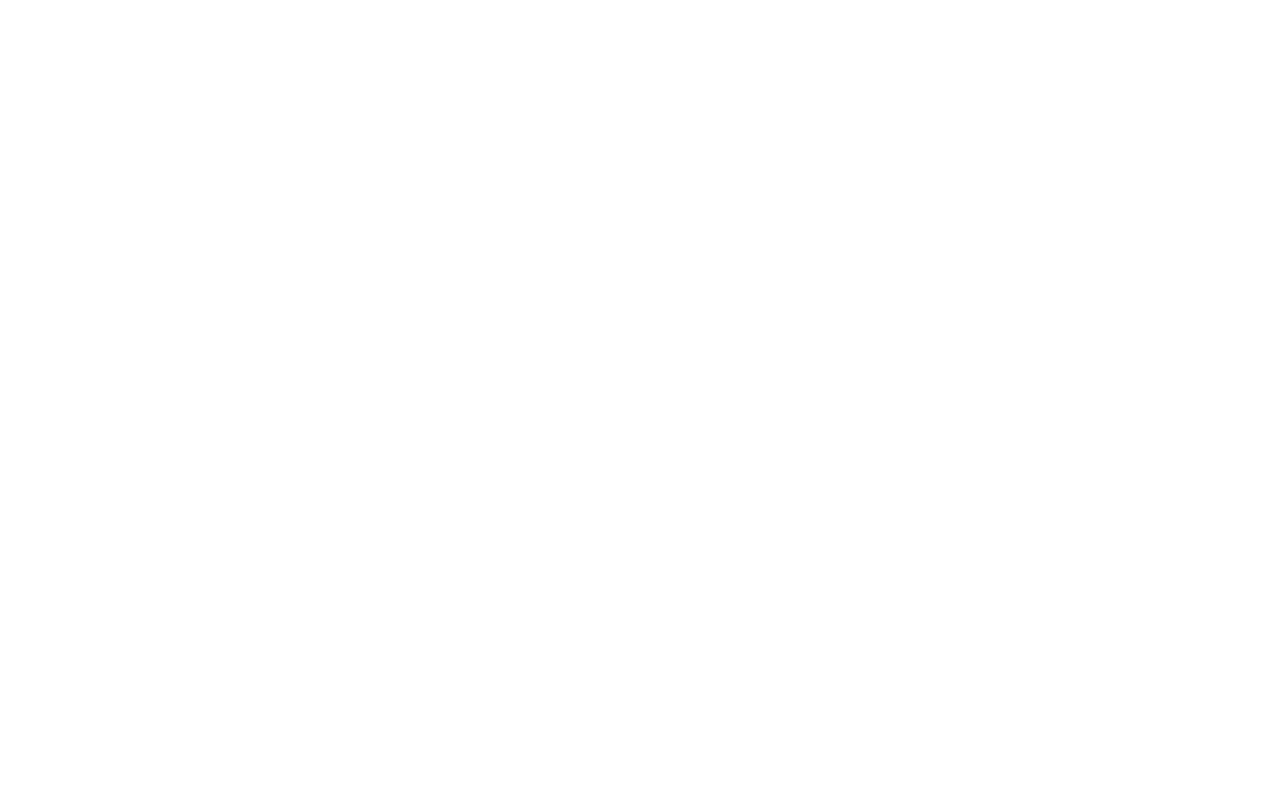
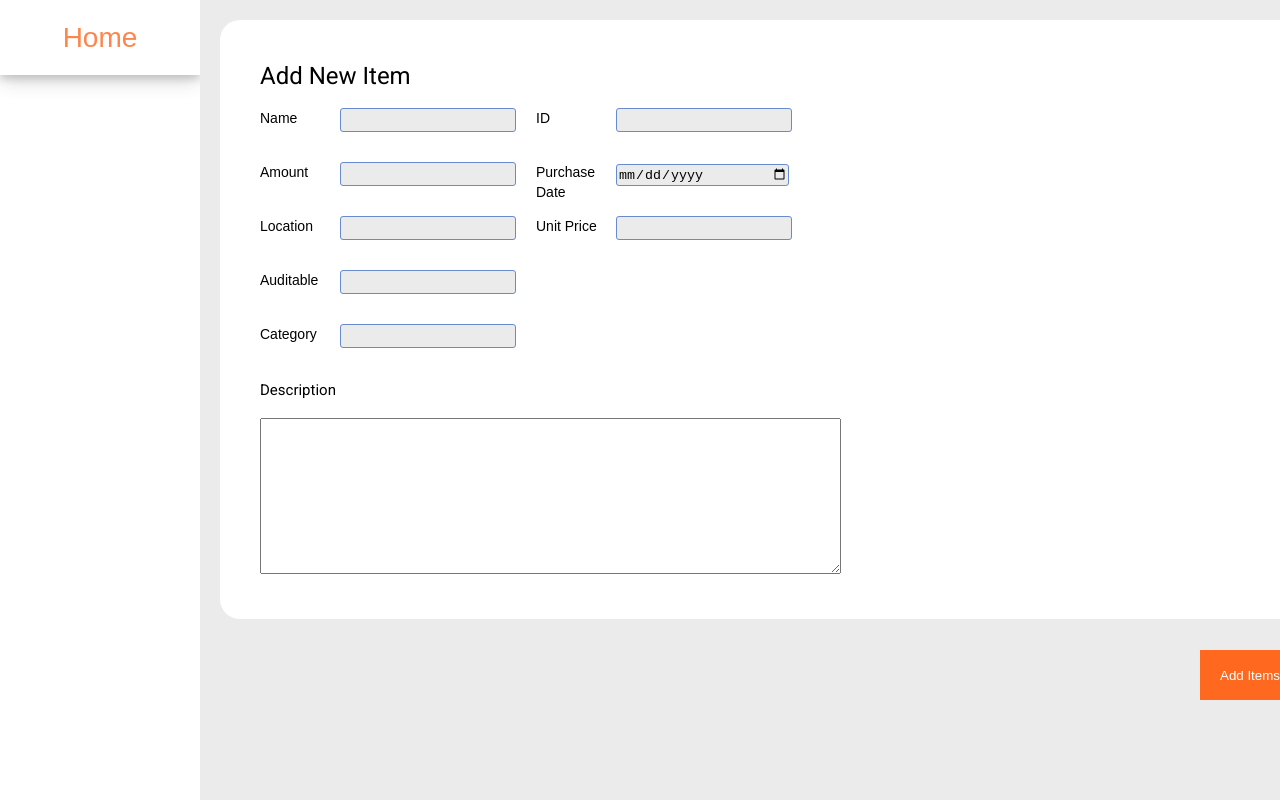
Before and after one commit to mimiog/Inventory-and-Audit-Management-System-, an Angular app in the folder frontend/: page /add in a window 1280 px wide. Before the commit this address led to /. Built offline with nearby package versions, Linux system fonts and the light colour scheme.

Commit message:
hello its me dora

```diff
--- a/frontend/src/app/add-items/add-items.component.css
+++ b/frontend/src/app/add-items/add-items.component.css
@@ -0,0 +1,91 @@
+body {
+    font-family: Arial, Helvetica, sans-serif;
+    background-color: rgb(235, 235, 235);
+    margin: 0;
+}
+
+.nav-container {
+    position: absolute;
+    top: 0;
+    bottom: 0;
+    left: 0;
+    right: 0;
+    width: 200px;
+    background: white;
+}
+
+#home {
+    width: 200px;
+    height: 75px;
+    margin: 0;
+    border-radius: 0;
+    background-color: #ff681f;
+    font-size: 200%;
+    border: none;
+    color: white;
+}
+
+#home:hover {
+    color: #ff681f;
+    background-color: white;
+    box-shadow: 0 4px 8px 0 rgba(0, 0, 0, 0.2), 0 6px 20px 0 rgba(0, 0, 0, 0.19);
+}
+
+.card {
+    position: absolute;
+    width: 1000px;
+    margin: 220px;
+    margin-top: 20px;
+    background-color: white;
+    padding: 40px;
+    border-radius: 20px;
+}
+
+h2{
+    color: #ff681f;
+    text-align: center;
+}
+
+label {
+    position: absolute;
+    width: 80px;
+    height: max-content;
+    vertical-align: top;
+}
+
+input {
+    margin-bottom: 30px;
+    margin-left: 80px;
+    margin-right: 20px;
+    width: 170px;
+    height: 20px;
+    background-color: rgb(235, 235, 235);
+    border: 1px solid #688CCB;
+    border-radius: 3px;
+}
+
+input:focus{
+    background-color: white;
+    border: 1px solid #688CCB;
+    border-radius: 3px;
+}
+
+button:hover {
+    opacity: 0.8;
+}
+button {
+    color: white;
+    padding: 14px 20px;
+    margin: 8px 0;
+    border: none;
+    cursor: pointer;
+    width: 100px;
+    height: 50px;
+    box-align: center;
+}
+
+#add {
+    background-color: #ff681f;
+    margin-top: 650px;
+    margin-left: 1200px;
+}
--- a/frontend/src/app/add-items/add-items.component.html
+++ b/frontend/src/app/add-items/add-items.component.html
@@ -1 +1,32 @@
-<p>add-items works!</p>
+<!DOCTYPE html>
+<html>
+    <head>
+        <title>Inventory</title>
+    </head>
+    <body>
+        <mat-sidenav-container class="nav-container">
+            <mat-sidenav class="nav-bar" opened="" mode="side">
+                <button id="home" routerLink="/home" routerLinkActive="active"><nav>Home</nav></button>
+            </mat-sidenav>
+            <mat-sidenav-content></mat-sidenav-content>
+        </mat-sidenav-container>
+        <div class="card">
+            <h1>Add New Item</h1>
+            <form [formGroup]="addItem" (ngSubmit)="onSubmit()" >
+                <label for="name">Name</label> <input type="text" id="name" formControlName="name" required>
+                <label for="id">ID</label> <input type="text"  id="id" formControlName="id" readonly><br>
+
+                <label for="amount">Amount</label> <input type="text" id="amount" formControlName="amount" required>
+                <label for="date">Purchase Date</label> <input type="date"  id="date" formControlName="purchase_date" required><br>
+
+                <label for="location">Location</label> <input type= "text" id="location" formControlName="location">
+                <label for="price">Unit Price</label> <input type="text" id="price" formControlName="unit_price" required><br>
+                <label for="auditable">Auditable</label> <input type="text"  id="auditable" formControlName="auditable" readonly><br>
+                <label for="category">Category</label> <input type="text" id="category" formControlName="category" required><br>
+                <h4>Description</h4>
+                <textarea type="textbox" id="text" rows="10" cols="70" formControlName="description"></textarea>
+            </form>
+        </div>
+        <button id="add" type="submit">Add Items</button>
+    </body>
+</html>
--- a/frontend/src/app/add-items/add-items.component.ts
+++ b/frontend/src/app/add-items/add-items.component.ts
@@ -1,4 +1,7 @@
 import { Component, OnInit } from '@angular/core';
+import { FormGroup, FormControl } from '@angular/forms';
+import { InvItem } from '../inv-item';
+import { ApiService } from 'src/app/api.service';
 
 @Component({
   selector: 'app-add-items',
@@ -7,9 +10,31 @@
 })
 export class AddItemsComponent implements OnInit {
 
-  constructor() { }
+  constructor(private apiService: ApiService) { }
+
+
+
+  addItem = new FormGroup({
+    id: new FormControl(),
+    name: new FormControl(),
+    payment_id: new FormControl(),
+    amount: new FormControl(),
+    department: new FormControl(),
+    location: new FormControl(),
+    description: new FormControl(),
+    category: new FormControl(),
+    purchase_date: new FormControl(),
+    unit_price: new FormControl(),
+    auditable: new FormControl(),
+    memo: new FormControl(),
+    lifespan: new FormControl()
+  })
 
   ngOnInit(): void {
   }
 
+  onSubmit() {
+    this.apiService.createItem(this.addItem.value)
+  }
+
 }
--- a/frontend/src/app/admin-home-page/admin-home-page.component.html
+++ b/frontend/src/app/admin-home-page/admin-home-page.component.html
@@ -12,7 +12,7 @@
             <div class="hello">
                 <h3>Hello, User! what do you want to do today</h3>
                 <button type="button" routerLink="/inventory" routerLinkActive="active">View Inventory</button>
-                <button type = "button">Add new items</button>
+                <button type = "button" routerLink="/add" routerLinkActive="active">Add new items</button>
                 <button type = "button" routerLink="/audits" routerLinkActive="active">Audits</button>
             </div>
             </div>
--- a/frontend/src/app/app-routing.module.ts
+++ b/frontend/src/app/app-routing.module.ts
@@ -8,12 +8,14 @@
 import { InventoryPageComponent } from './inventory-page/inventory-page.component';
 import { AuditsPageComponent } from './audits-page/audits-page.component';
 import { EditItemsComponent } from './inventory-page/item-details/edit-items/edit-items.component';
+import { AddItemsComponent } from './add-items/add-items.component';
 
 const routes: Routes = [
   { path: '', redirectTo: '/home', pathMatch: 'full' },
   { path: 'home', component:AdminHomePageComponent },
   { path: 'inventory', component:InventoryPageComponent },
   { path: 'audits', component:AuditsPageComponent},
+  { path: 'add', component:AddItemsComponent}
 ];
 
 @NgModule({
```
